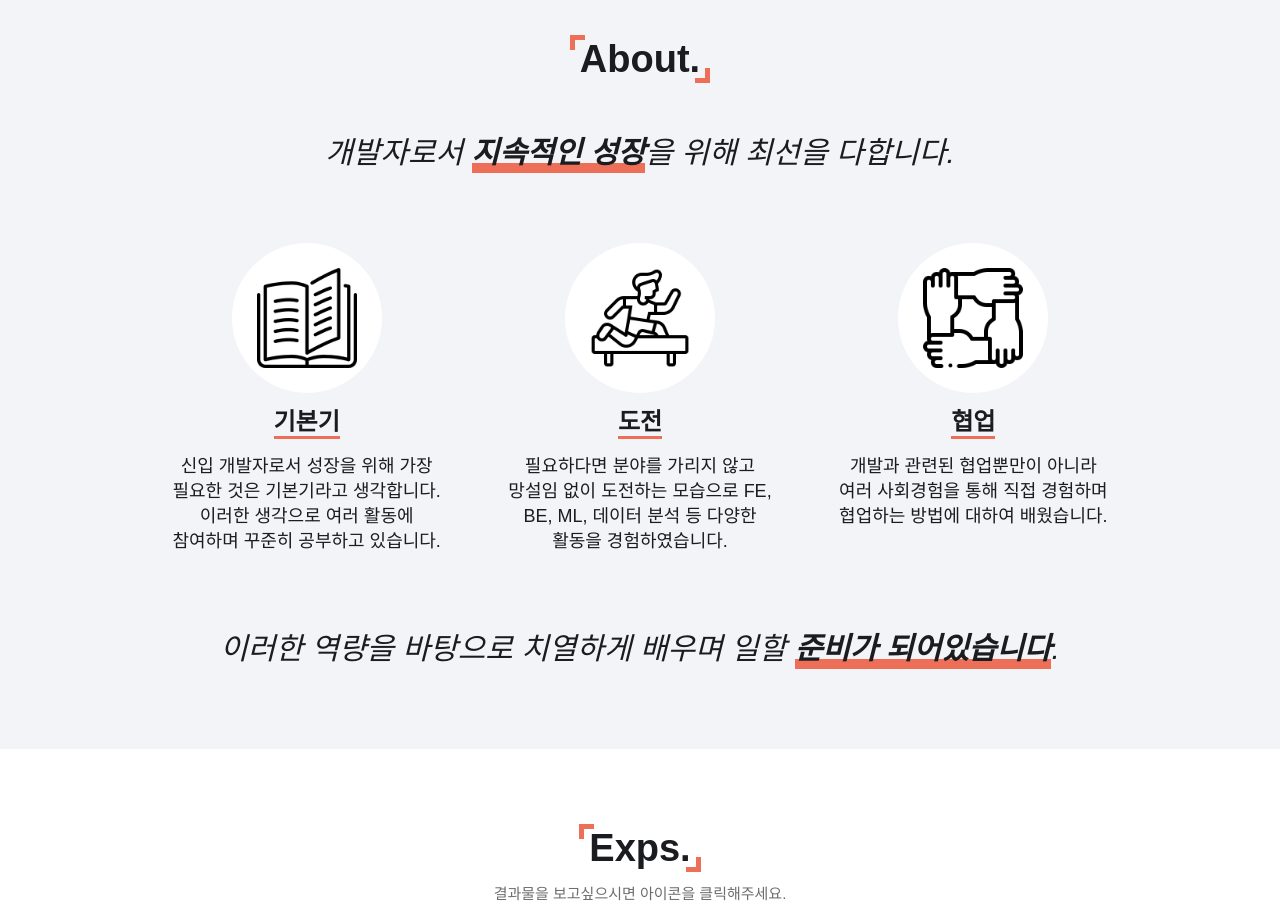
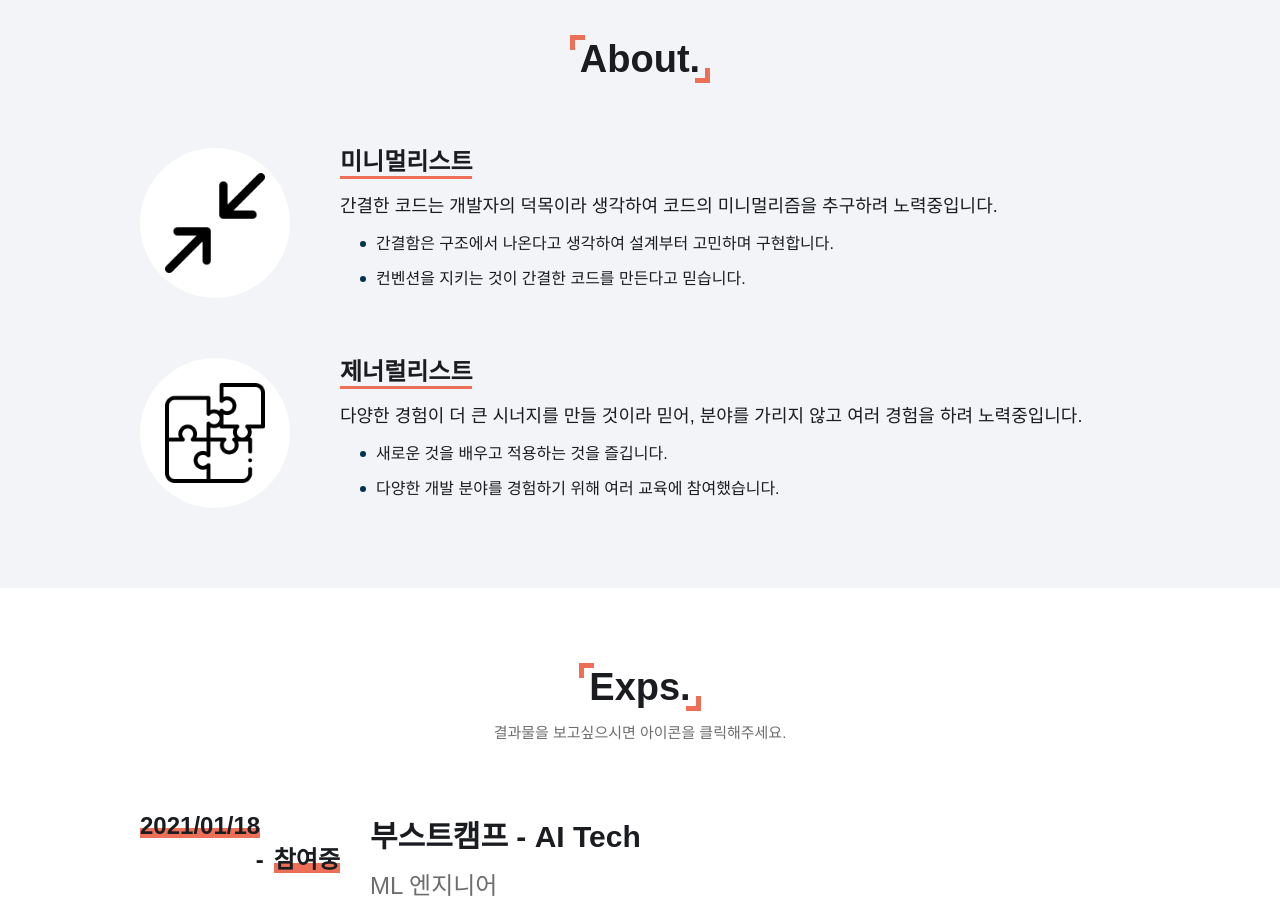
Before and after one commit to LEE010/resume, a Vue app: page / in a window 1280 px wide. Shown: the part 840-1755 px from the top of the page. Built offline with nearby package versions, Linux system fonts and the light colour scheme.

Commit message:
about 내용과 구조 수정

```diff
--- a/src/assets/scss/main.scss
+++ b/src/assets/scss/main.scss
@@ -325,27 +325,43 @@ p {
 }
 
 .about_item {
-    float: left;
+    position: relative;
     box-sizing: border-box;
-    width: 33.33333%;
-    padding: 0 30px;
+    text-align: left;
+}
+
+.about_item::after {
+    content: '';
+    display: block;
+    clear: both;
+}
+
+.about_item + .about_item {
+    margin-top: 60px;
 }
 
 .about_thumb {
-    margin: auto;
+    float: left;
     width: 150px;
+    height: 150px;
     background-color: #fff;
     border-radius: 75px;
     overflow: hidden;
-    text-align: center;
-    font-size: 0;
+    margin-right: 50px;
 }
 
-.about_img {
-    display: inline-block;
-    width: 100px;
-    height: 100px;
-    padding: 25px 0;
+.icon_generalist {
+    background-image: url(../icons/icon-generalist.png);
+    background-repeat: no-repeat;
+    background-size: 100px 100px;
+    background-position: center;
+}
+
+.icon_minimalist {
+    background-image: url(../icons/icon-minimalist.png);
+    background-repeat: no-repeat;
+    background-size: 100px 100px;
+    background-position: center;
 }
 
 .about_content {
@@ -372,10 +388,30 @@ p {
     line-height: 25px;
 }
 
-.about_ending {
-    margin-top: 70px;
-    font-size: 30px;
-    font-style: italic;
+.about_details {
+    margin-top: 10px;
+}
+
+.about_detail {
+    font-size: 16px;
+    line-height: 30px;
+    vertical-align: top;
+}
+
+.about_detail::before {
+    content: '';
+    display: inline-block;
+    width: 6px;
+    height: 6px;
+    border-radius: 3px;
+    background-color: #00334e;
+    margin: 12px 10px 12px 20px;
+    line-height: 30px;
+    vertical-align: top;
+}
+
+.about_detail + .about_detail {
+    margin-top: 5px;
 }
 
 .resume_exp {
--- a/src/components/About.vue
+++ b/src/components/About.vue
@@ -4,30 +4,18 @@
             <span class="about_title">About.</span>
         </h2>
         <div class="about_wrap">
-            <h3 class="about_opening">
-                개발자로서 <span class="about_point">지속적인 성장</span>을 위해 최선을 다합니다.
-            </h3>
-            <ul class="about_items">
-                <li class="about_item" v-for="(about, index) in abouts" :key="index">
-                    <div class="about_thumb">
-                        <img :src="require('@/assets/icons/icon-' + about.icon + '.png')" :alt="about.icon" class="about_img" width="100" height="100">
-                    </div>
-                    <div class="about_content">
-                        <strong class="about_head">{{ about.head }}</strong>
-                        <p class="about_body">{{ about.body }}</p>
-                    </div>
-                </li>
-            </ul>
-            <div class="about_ending">
-                이러한 역량을 바탕으로 치열하게 배우며 일할 <span class="about_point">준비가 되어있습니다</span>.
-            </div>
+            <about-items :abouts="abouts"/>
         </div>
     </section>
 </template>
 
 <script>
+import AboutItems from '@/components/AboutItems'
+
 export default {
-  name: 'ResumeAbout',
-  props: ['abouts']
+  name: 'About',
+  components: {
+    AboutItems
+  }
 }
 </script>
--- /dev/null
+++ b/src/components/AboutDetails.vue
@@ -0,0 +1,16 @@
+<template>
+    <ul class="about_details">
+        <li class="about_detail" v-for="(item, index) in list" :key="index">
+          {{item}}
+        </li>
+    </ul>
+</template>
+
+<script>
+export default {
+  name: 'AboutDetails',
+  props: {
+    list: Array
+  }
+}
+</script>
--- /dev/null
+++ b/src/components/AboutItems.vue
@@ -0,0 +1,31 @@
+<template>
+    <ul class="about_items">
+        <li class="about_item" v-for="(about, index) in abouts" :key="index">
+            <div class="about_thumb" :class="'icon_'+about.name">
+                <span class="blind">{{about.name}}</span>
+            </div>
+            <div class="about_content">
+                <strong class="about_head">{{ about.head }}</strong>
+                <p class="about_body">{{ about.body }}</p>
+            </div>
+            <about-details :list="about.details"/>
+        </li>
+    </ul>
+</template>
+
+<script>
+import { abouts } from '@/data.json'
+import AboutDetails from '@/components/AboutDetails'
+
+export default {
+  name: 'AboutItems',
+  components: {
+    AboutDetails
+  },
+  data () {
+    return {
+      abouts
+    }
+  }
+}
+</script>
--- a/src/components/Intro.vue
+++ b/src/components/Intro.vue
@@ -11,6 +11,6 @@
 
 <script>
 export default {
-  name: 'Intro'
+  name: 'ResumeIntro'
 }
 </script>
--- a/src/data.json
+++ b/src/data.json
@@ -1,19 +1,22 @@
 {
     "abouts": [
         {
-            "icon": "basic",
-            "head": "기본기",
-            "body": "신입 개발자로서 성장을 위해 가장 필요한 것은 기본기라고 생각합니다. 이러한 생각으로 여러 활동에 참여하며 꾸준히 공부하고 있습니다."
+            "name": "minimalist",
+            "head": "미니멀리스트",
+            "body": "간결한 코드는 개발자의 덕목이라 생각하여 코드의 미니멀리즘을 추구하려 노력중입니다.",
+            "details": [
+                "간결함은 구조에서 나온다고 생각하여 설계부터 고민하며 구현합니다.",
+                "컨벤션을 지키는 것이 간결한 코드를 만든다고 믿습니다."
+            ]
         },
         {
-            "icon": "challenge",
-            "head": "도전",
-            "body": "필요하다면 분야를 가리지 않고 망설임 없이 도전하는 모습으로 FE, BE, ML, 데이터 분석 등 다양한 활동을 경험하였습니다."
-        },
-        {
-            "icon": "cooperation",
-            "head": "협업",
-            "body": "개발과 관련된 협업뿐만이 아니라 여러 사회경험을 통해 직접 경험하며 협업하는 방법에 대하여 배웠습니다."
+            "name": "generalist",
+            "head": "제너럴리스트",
+            "body": "다양한 경험이 더 큰 시너지를 만들 것이라 믿어, 분야를 가리지 않고 여러 경험을 하려 노력중입니다.",
+            "details": [
+                "새로운 것을 배우고 적용하는 것을 즐깁니다.",
+                "다양한 개발 분야를 경험하기 위해 여러 교육에 참여했습니다."
+            ]
         }
     ],
 
--- a/src/views/Home.vue
+++ b/src/views/Home.vue
@@ -1,23 +1,22 @@
 <template>
-    <intro />
-    <about :abouts="abouts" />
-    <exps :exps="exps"/>
-    <contact />
+    <resume-intro />
+    <resume-about />
+    <resume-exps :exps="exps"/>
+    <resume-contact />
 </template>
 
 <script>
-import { abouts, exps } from '@/data.json'
-import Intro from '@/components/Intro'
-import About from '@/components/About'
-import Exps from '@/components/Exps'
-import Contact from '@/components/Contact'
+import { exps } from '@/data.json'
+import ResumeIntro from '@/components/Intro'
+import ResumeAbout from '@/components/About'
+import ResumeExps from '@/components/Exps'
+import ResumeContact from '@/components/Contact'
 
 export default {
   name: 'Home',
-  components: { Intro, About, Exps, Contact },
+  components: { ResumeIntro, ResumeAbout, ResumeExps, ResumeContact },
   data () {
     return {
-      abouts,
       exps
     }
   }
```
Also changed, not shown: src/assets/icons/icon-generalist.png (added), src/assets/icons/icon-minimalist.png (added), 2 other files (tests, documents, lock files or other folders).
